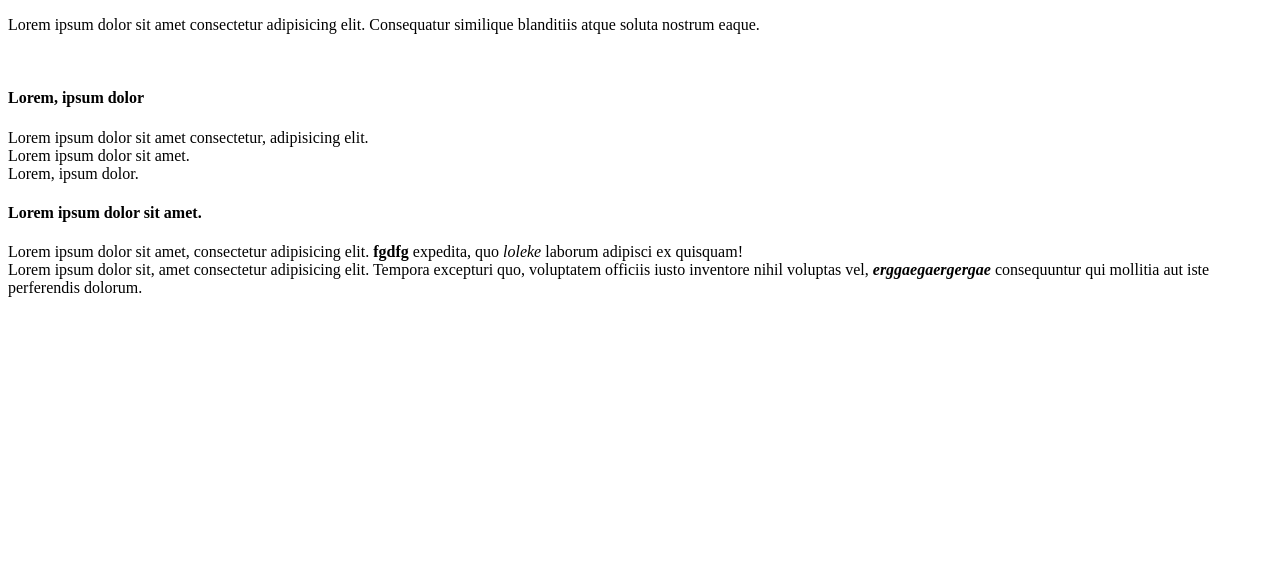
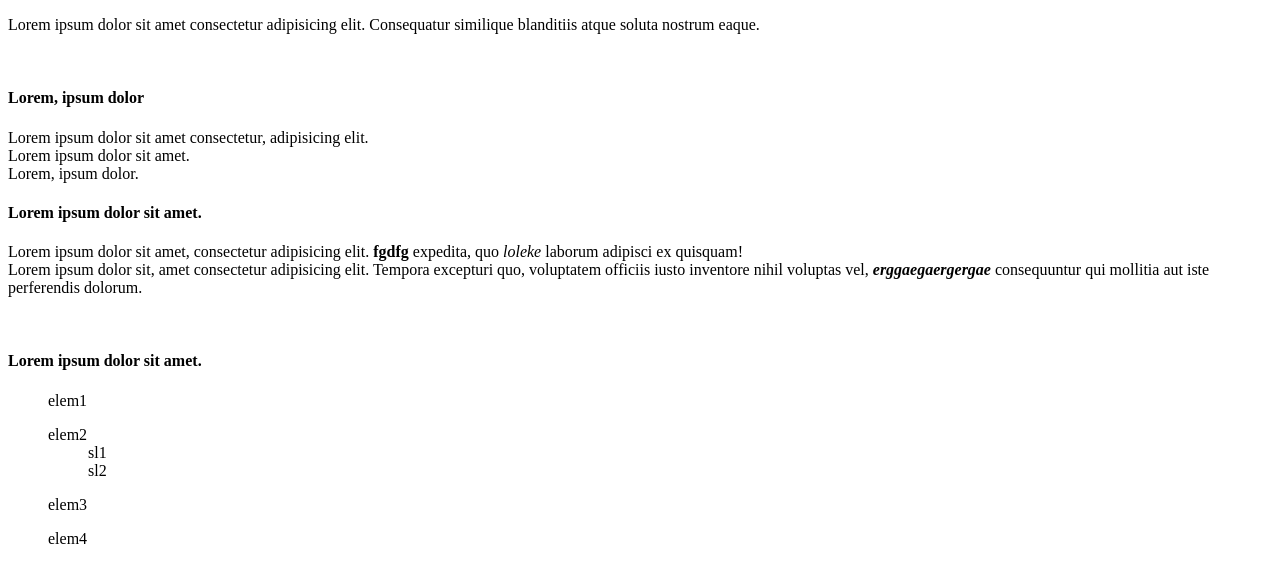
Before and after one commit to Megavitor7/exo3j1, a plain HTML site: page index.html in a window 1280 px wide. Drawn offline with Linux system fonts and the light colour scheme.

Commit message:
autre liste

```diff
--- a/index.html
+++ b/index.html
@@ -13,7 +13,12 @@
        <h4>Lorem ipsum dolor sit amet.</h4>
        <p>Lorem ipsum dolor sit amet, consectetur adipisicing elit. <b>fgdfg</b> expedita, quo <em>loleke</em> laborum adipisci ex quisquam! <br>Lorem ipsum dolor sit, amet consectetur adipisicing elit. Tempora excepturi quo, voluptatem officiis iusto inventore nihil voluptas vel, <b><i>erggaegaergergae</i></b> consequuntur qui mollitia aut iste perferendis dolorum.
     </p><br>
-    <h4></h4>
+   <section><h4>Lorem ipsum dolor sit amet.</h4>
+    <ul>elem1</ul>
+    <ul>elem2 <ul>sl1</ul>
+    <ul>sl2</ul></ul>
+    <ul>elem3</ul>
+    <ul>elem4</ul></section>
 
 </body>
 </html>
```
